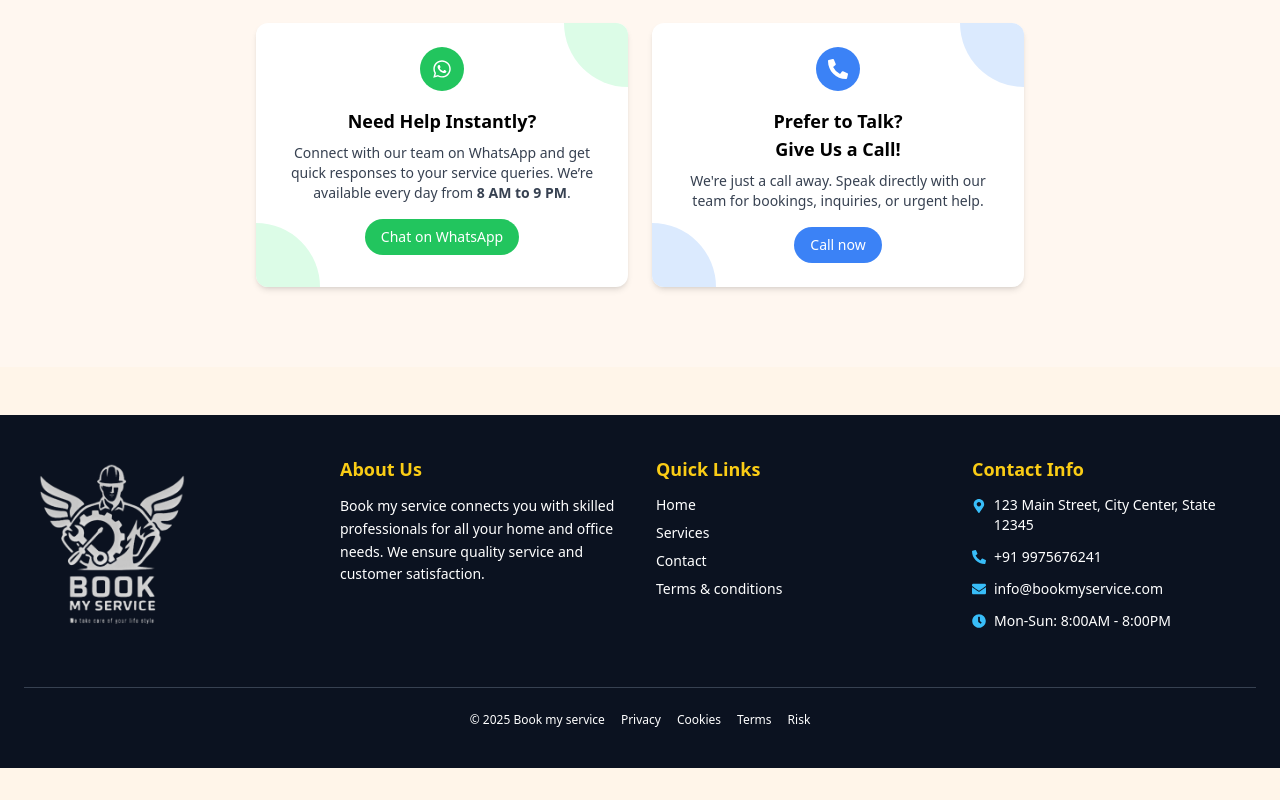
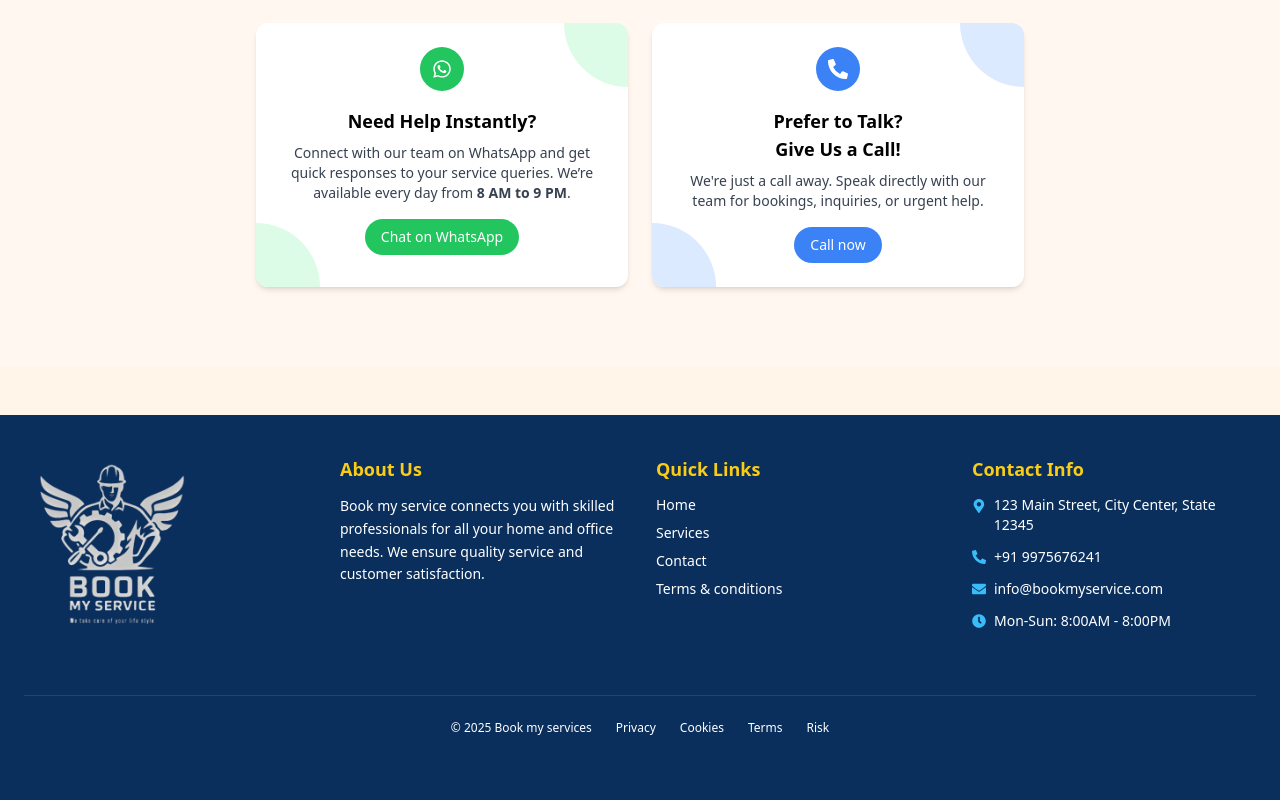
Before and after one commit to Gdgiri/BookMyService, a React (Vite) app: page / in a window 1280 px wide. Shown: the part 2368-3168 px from the top of the page. Before the commit the page ends 3136 px from the top, so only its background shows below. Built offline with nearby package versions, Linux system fonts and the light colour scheme.

Commit message:
update bookservice

```diff
--- a/src/Components/Footer.jsx
+++ b/src/Components/Footer.jsx
@@ -9,15 +9,15 @@ import footerlogo from "../assets/footerlogo.png";
 
 const Footer = () => {
   return (
-    <footer className="bg-[#0B1220] text-white px-6 py-10 mt-12">
-      <div className="max-w-7xl mx-auto grid md:grid-cols-4 gap-8 text-sm border-b border-gray-700 pb-10">
+    <footer className="bg-[#0a2f5d] text-white px-6 py-10 mt-12">
+      <div className="max-w-7xl mx-auto grid grid-cols-1 md:grid-cols-4 gap-8 text-sm border-b border-gray-700 pb-10">
         {/* Logo Section */}
-        <div className="md:col-span-1 flex flex-col items-start">
-          <img src={footerlogo} alt="logo" className="w-44 mb-4" />
+        <div className="md:col-span-1 flex flex-col items-center md:items-start">
+          <img src={footerlogo} alt="logo" className="w-32 mb-6 md:w-44" />
         </div>
 
         {/* About Us */}
-        <div>
+        <div className="text-center md:text-left">
           <h3 className="text-lg font-semibold text-yellow-400 mb-3">
             About Us
           </h3>
@@ -29,7 +29,7 @@ const Footer = () => {
         </div>
 
         {/* Quick Links */}
-        <div>
+        <div className="text-center md:text-left">
           <h3 className="text-lg font-semibold text-yellow-400 mb-3">
             Quick Links
           </h3>
@@ -39,22 +39,16 @@ const Footer = () => {
                 Home
               </a>
             </li>
-
             <li className="relative group">
               <a href="#services" className="text-white group-hover:underline">
                 Services
               </a>
             </li>
-
-            {/* <li>
-              <a href="#">Feedback</a>
-            </li> */}
             <li className="relative group">
               <a href="#contact" className="text-white group-hover:underline">
                 Contact
               </a>
             </li>
-
             <li className="relative group">
               <a href="#" className="text-white group-hover:underline">
                 Terms & conditions
@@ -64,24 +58,24 @@ const Footer = () => {
         </div>
 
         {/* Contact Info */}
-        <div>
+        <div className="text-center md:text-left">
           <h3 className="text-lg font-semibold text-yellow-400 mb-3">
             Contact Info
           </h3>
           <ul className="space-y-3 text-white text-sm">
-            <li className="flex items-start gap-2">
+            <li className="flex items-start justify-center md:justify-start gap-2">
               <FaMapMarkerAlt className="mt-1 text-sky-400" />
               123 Main Street, City Center, State 12345
             </li>
-            <li className="flex items-center gap-2">
+            <li className="flex items-center justify-center md:justify-start gap-2">
               <FaPhoneAlt className="text-sky-400" />
               +91 9975676241
             </li>
-            <li className="flex items-center gap-2">
+            <li className="flex items-center justify-center md:justify-start gap-2">
               <FaEnvelope className="text-sky-400" />
               info@bookmyservice.com
             </li>
-            <li className="flex items-center gap-2">
+            <li className="flex items-center justify-center md:justify-start gap-2">
               <FaClock className="text-sky-400" />
               Mon-Sun: 8:00AM - 8:00PM
             </li>
@@ -90,12 +84,18 @@ const Footer = () => {
       </div>
 
       {/* Bottom */}
-      <div className="max-w-7xl mx-auto mt-6 text-center text-xs text-white space-x-4">
-        <span>© 2025 Book my service</span>
-        <span>Privacy</span>
-        <span>Cookies</span>
-        <span>Terms</span>
-        <span>Risk</span>
+      <div className="max-w-7xl mx-auto mt-6 text-center text-xs text-white space-x-4 flex flex-wrap justify-center gap-2">
+        <span>© 2025 Book my services</span>
+        <span className="hidden md:flex space-x-4">Privacy</span>
+        <span className="hidden md:flex space-x-4">Cookies</span>
+        <span className="hidden md:flex space-x-4">Terms</span>
+        <span className="hidden md:flex space-x-4">Risk</span>
+      </div>
+      <div className="max-w-7xl mx-auto mt-6 text-center text-xs text-white space-x-4 flex flex-wrap justify-center gap-2">
+        <span className="inline-block md:hidden space-x-4">Privacy</span>
+        <span className="inline-block md:hidden space-x-4">Cookies</span>
+        <span className="inline-block md:hidden space-x-4">Terms</span>
+        <span className="inline-block md:hidden space-x-4">Risk</span>
       </div>
     </footer>
   );
```
